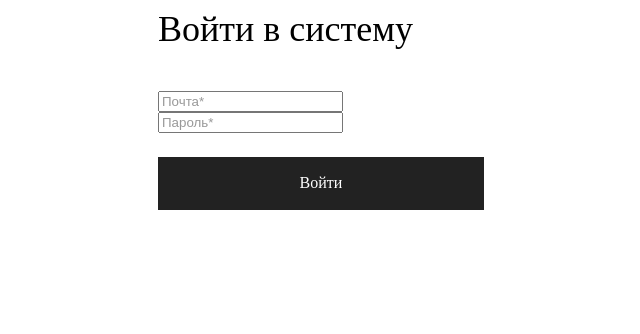
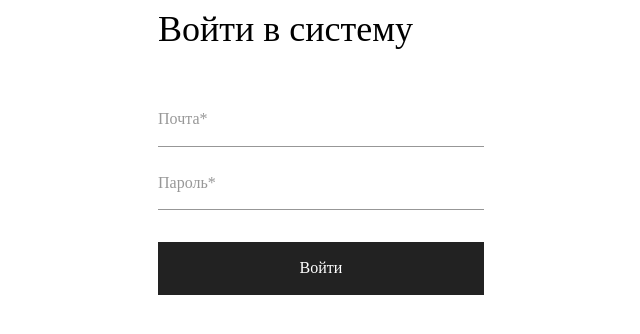
Before and after one commit to cms-dfs-2025/cms-front-25, a Vue app: page / in a window 1280 px wide. Shown: the top 334 px of the page, without its empty margins (319-959 px from the left). Built offline with nearby package versions, Linux system fonts and the light colour scheme; a web font is replaced by a local one.

Commit message:
Update InputField.vue

```diff
--- a/src/components/InputField.vue
+++ b/src/components/InputField.vue
@@ -50,10 +50,6 @@
   </script>
 
   <style scoped>
-<<<<<<< HEAD
-=======
-
->>>>>>> 303956a7f9019582d1adc792451395408d5c5899
   input {
     width: 100%;
     margin-bottom: 8px;
```
